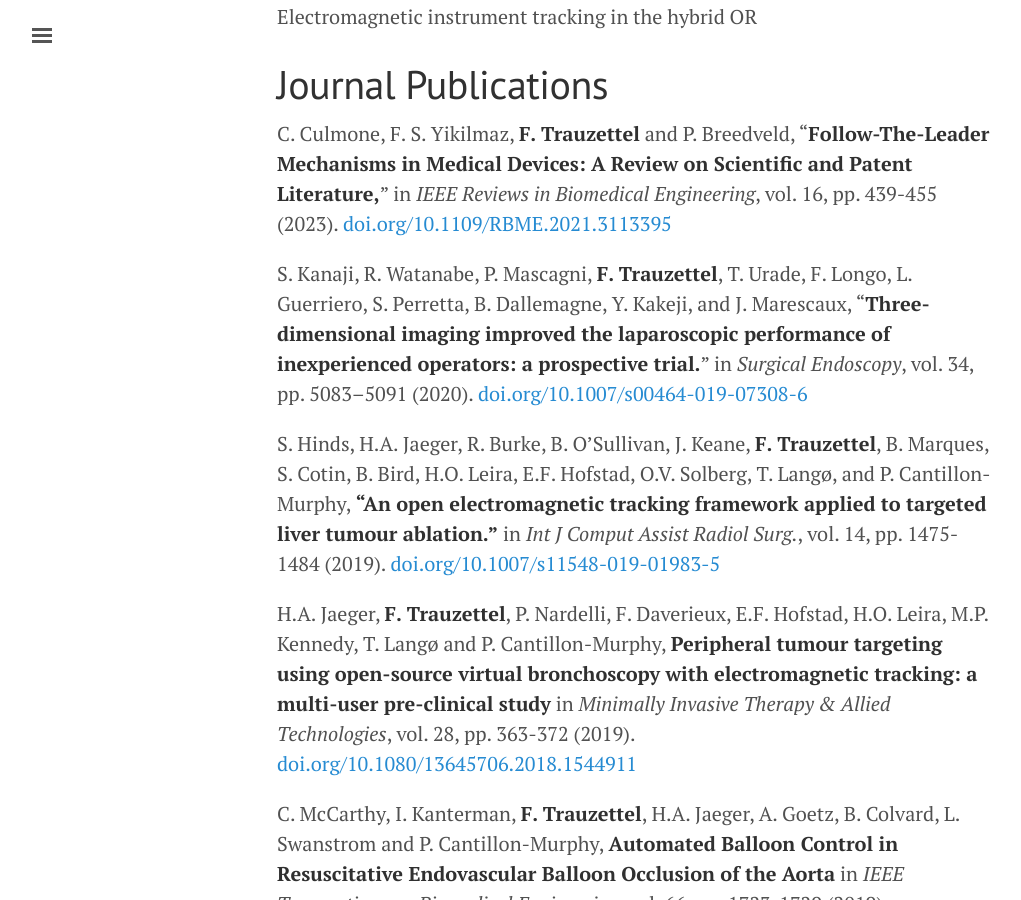
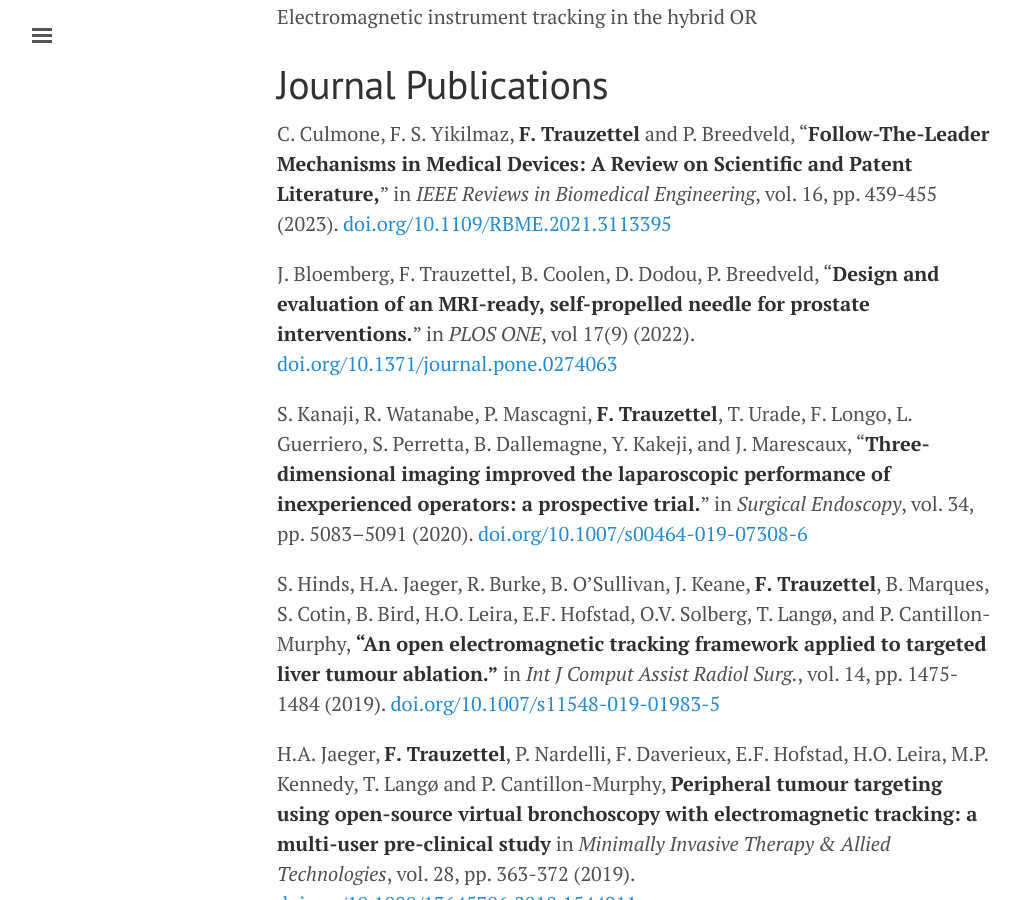
Before and after one commit to FabianTz/FabianTz.github.io, a Jekyll site: the page built from CV.md, in a window 1280 px wide and 900 px high, scrolled down 4174 px. Shown: the whole window, without its empty margins (3-1024 px from the left). Built offline with Jekyll 4.4.1, drawn with Linux system fonts in a browser that asks for light colours.

Commit message:
Added item to publication list in CV.md

```diff
--- a/about.md
+++ b/CV.md
@@ -102,6 +102,8 @@ Electromagnetic instrument tracking in the hybrid OR
 
 C. Culmone, F. S. Yikilmaz, **F. Trauzettel** and P. Breedveld, "**Follow-The-Leader Mechanisms in Medical Devices: A Review on Scientific and Patent Literature,**" in *IEEE Reviews in Biomedical Engineering*, vol. 16, pp. 439-455 (2023). [doi.org/10.1109/RBME.2021.3113395]()
 
+J. Bloemberg, F. Trauzettel, B. Coolen, D. Dodou, P. Breedveld, "**Design and evaluation of an MRI-ready, self-propelled needle for prostate interventions.**" in *PLOS ONE*, vol 17(9) (2022). [doi.org/10.1371/journal.pone.0274063]()
+
 S. Kanaji, R. Watanabe, P. Mascagni, **F. Trauzettel**, T. Urade, F. Longo, L. Guerriero, S. Perretta, B. Dallemagne, Y. Kakeji, and J. Marescaux, "**Three-dimensional imaging improved the laparoscopic performance of inexperienced operators: a prospective trial.**" in *Surgical Endoscopy*, vol. 34, pp. 5083–5091 (2020). [doi.org/10.1007/s00464-019-07308-6]()
 
 S. Hinds, H.A. Jaeger, R. Burke, B. O'Sullivan, J. Keane, **F. Trauzettel**, B. Marques, S. Cotin, B. Bird, H.O. Leira, E.F. Hofstad, O.V. Solberg, T. Langø, and P. Cantillon-Murphy, **"An open electromagnetic tracking framework applied to targeted liver tumour ablation."** in *Int J Comput Assist Radiol Surg.*, vol. 14, pp. 1475-1484 (2019). [doi.org/10.1007/s11548-019-01983-5]()
```
